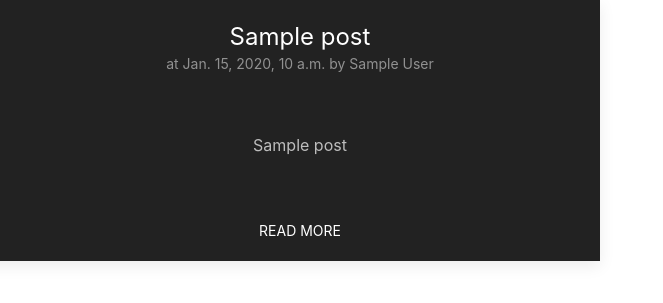
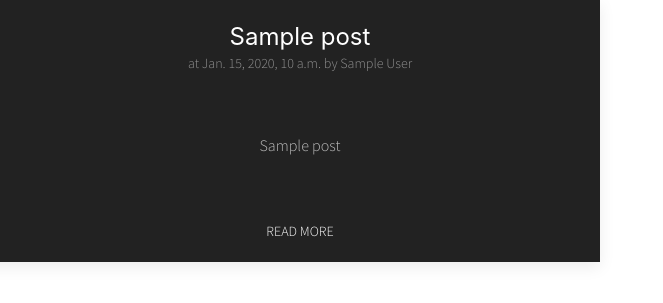
Before and after one commit to adikrishnan/clean-feed-reader, a Django app: template feeds/templates/feed_reader.html in a window 1280 px wide. Shown: the top 303 px of the page, without its empty margins (0-663 px from the left). Run offline with Django 3.2, Linux system fonts and the light colour scheme; the template is opened without the code that fills it: most values are stand-ins (such as "Sample title", 1, 10 or a date in 2020); some libraries are stand-ins or nearby versions.

Commit message:
Updated font family in display

```diff
--- a/feeds/templates/base.html
+++ b/feeds/templates/base.html
@@ -5,9 +5,16 @@
         <meta charset="utf-8">
         <meta name="viewport" content="width=device-width, initial-scale=1">
         <link rel="stylesheet" href="https://cdn.jsdelivr.net/npm/uikit@3.5.9/dist/css/uikit.min.css" />
+        <link rel="preconnect" href="https://fonts.gstatic.com">
+        <link href="https://fonts.googleapis.com/css2?family=Source+Sans+Pro:wght@300&display=swap" rel="stylesheet">
         <script src="https://cdn.jsdelivr.net/npm/uikit@3.5.9/dist/js/uikit.min.js"></script>
         <script src="https://cdn.jsdelivr.net/npm/uikit@3.5.9/dist/js/uikit-icons.min.js"></script>
         <script src="https://code.jquery.com/jquery-3.5.1.min.js" integrity="sha256-9/aliU8dGd2tb6OSsuzixeV4y/faTqgFtohetphbbj0=" crossorigin="anonymous"></script>
+        <style>
+        body{
+            font-family: 'Source Sans Pro', sans-serif;
+        }
+        </style>
     </head>
     <body>
         {% block content %}{% endblock %}
```
